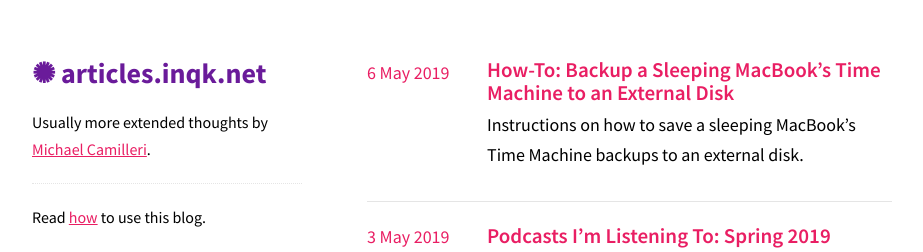
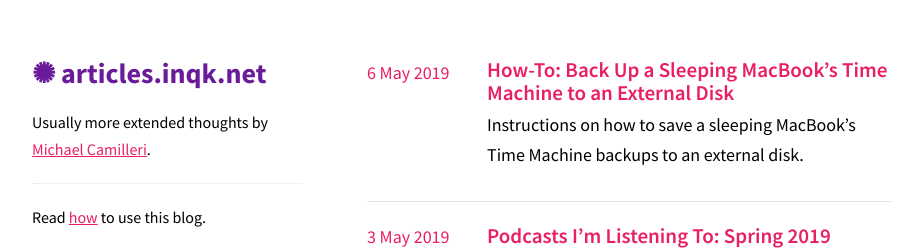
Before and after one commit to pyrmont/articles.inqk.net, a Jekyll site: the page built from index.html, in a window 1280 px wide. Shown: the top 252 px of the page, without its empty margins (178-1101 px from the left). Built offline with Jekyll 4.4.1, drawn with Linux system fonts in a browser that asks for light colours; Markdown is read by kramdown in place of the engine named in the settings; the list of posts is cut into pages by our own code.

Commit message:
Correct use of 'backup' and 'back up'

```diff
--- a/_posts/2019-05-06-how-to-time-machine-backup.md
+++ b/_posts/2019-05-06-how-to-time-machine-backup.md
@@ -1,5 +1,5 @@
 ---
-title: "How-To: Backup a Sleeping MacBook's Time Machine to an External Disk"
+title: "How-To: Back Up a Sleeping MacBook's Time Machine to an External Disk"
 layout: post
 date: 2019-05-06 10:35:42 +0900
 excerpt: "Instructions on how to save a sleeping MacBook's Time Machine backups to an external disk."
@@ -95,7 +95,7 @@ That's it, you're done!
 
 ## Rationale
 
-Some of you may be wondering, why would you want to do this when macOS can backup over a network connection? There are two reasons.
+Some of you may be wondering, why would you want to do this when macOS can back up over a network connection? There are two reasons.
 
 - First, while macOS does support using a network drive for Time Machine backups, [they are flaky as shit][mwa].
 
```
